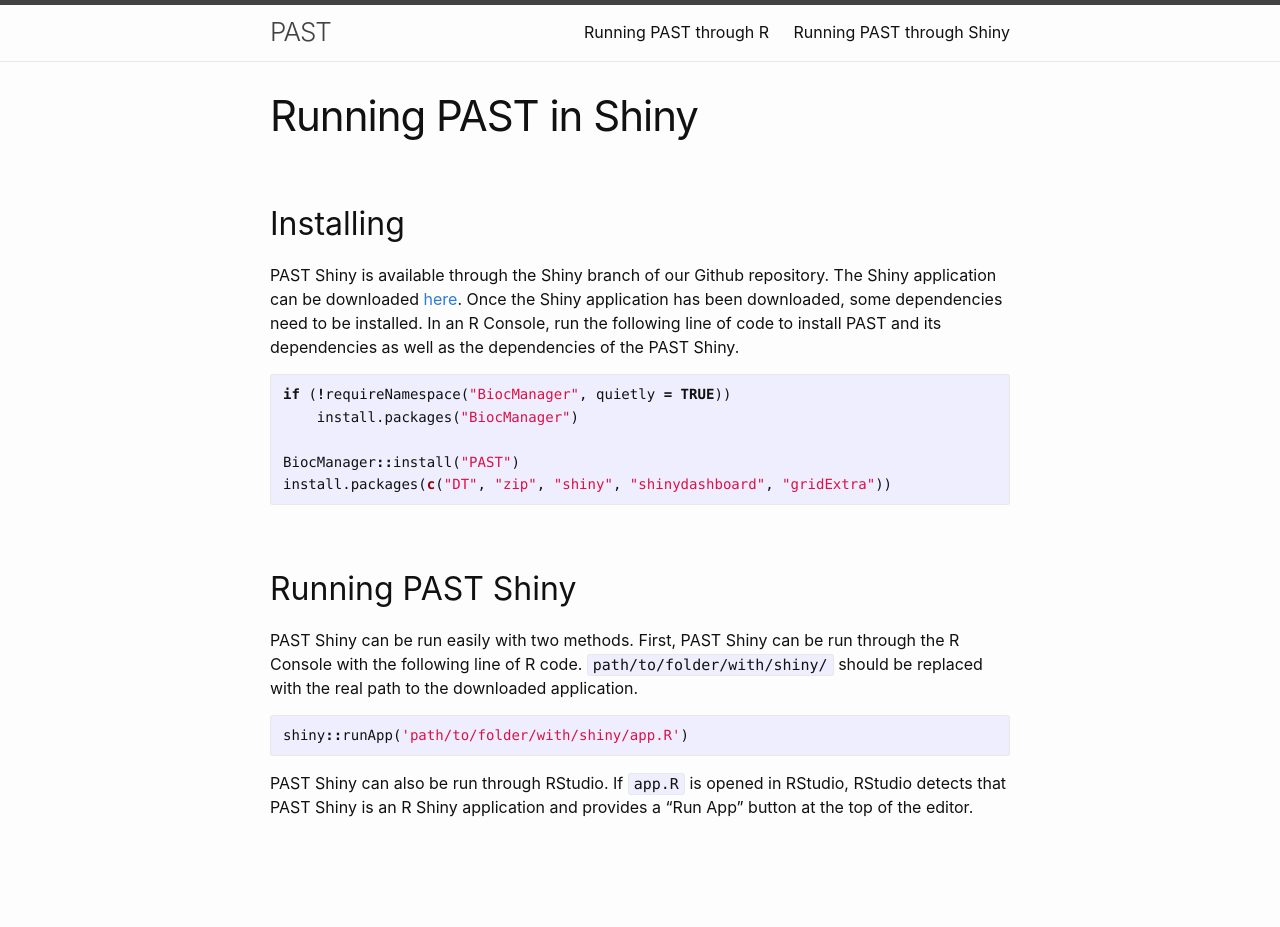
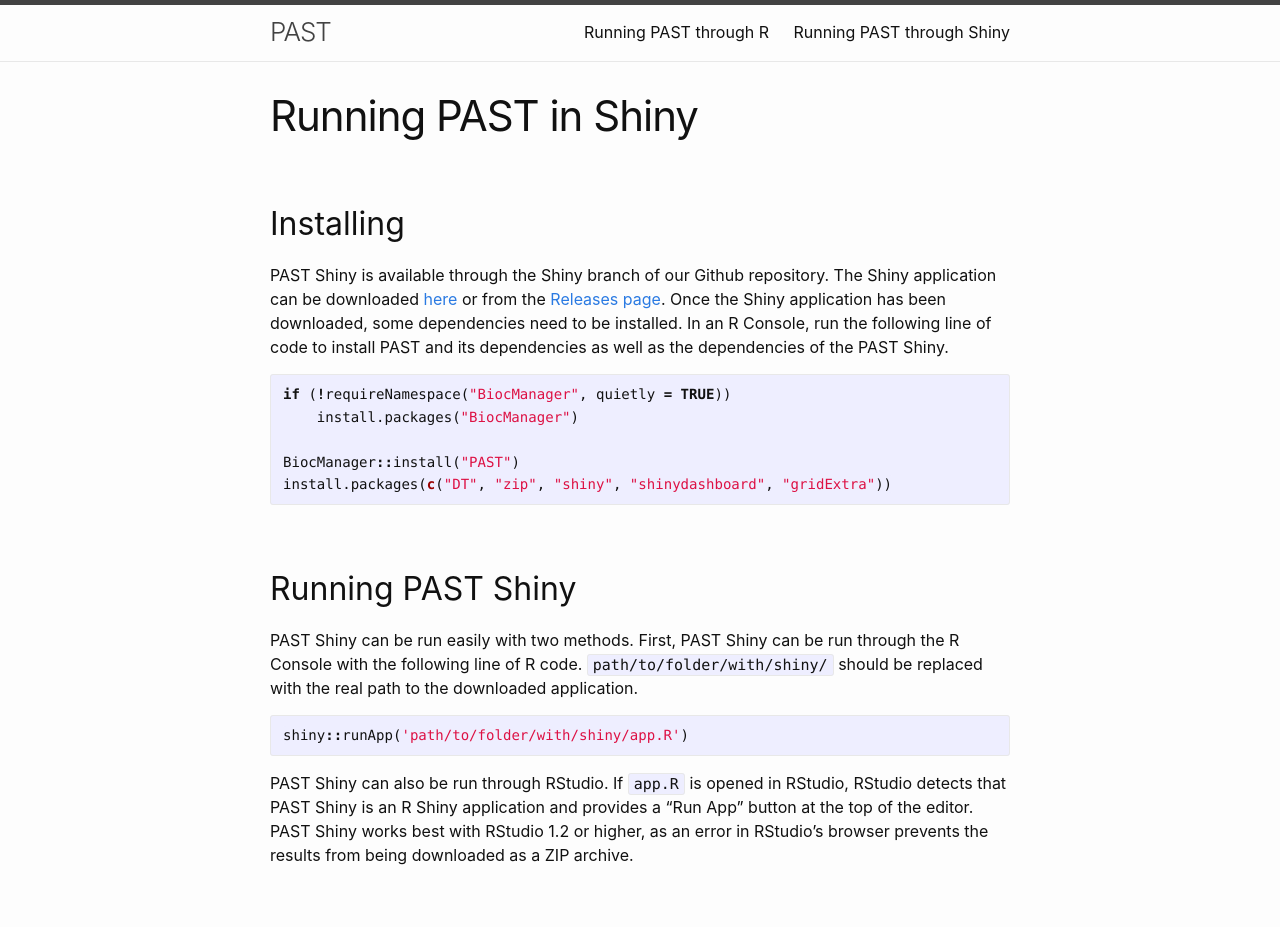
Before and after one commit to IGBB/PAST, a Jekyll site: the page built from shiny.md, in a window 1280 px wide. Built offline with Jekyll 4.4.1, drawn with Linux system fonts in a browser that asks for light colours; before the commit the page ends 900 px from its top, so only the background shows below that.

Commit message:
updated documentation and menu

````diff
--- a/_includes/header.html
+++ b/_includes/header.html
@@ -19,7 +19,7 @@
 
         <div class="trigger">
           {% for item in site.data.navigation.nav %}
-            <a class="page-link" href="{{ item.url | prepend: site.baseurl }}">{{ item.title }}</a>
+            <a class="page-link" href="{{ item.url | prepend: site.url }}">{{ item.title }}</a>
           {% endfor %}
         </div>
       </nav>
--- a/shiny.md
+++ b/shiny.md
@@ -6,7 +6,7 @@
 
 ## Installing
 
-PAST Shiny is available through the Shiny branch of our Github repository. The Shiny application can be downloaded <a href="data:text/plain;charset=UTF-8,https://raw.githubusercontent.com/IGBB/PAST/shiny/app.R" download>here</a>. Once the Shiny application has been downloaded, some dependencies need to be installed. In an R Console, run the following line of code to install PAST and its dependencies as well as the dependencies of the PAST Shiny.
+PAST Shiny is available through the Shiny branch of our Github repository. The Shiny application can be downloaded <a href="https://github.com/IGBB/PAST/releases/download/v1.0.0/app.R">here</a> or from the [Releases page](https://github.com/IGBB/PAST/releases/). Once the Shiny application has been downloaded, some dependencies need to be installed. In an R Console, run the following line of code to install PAST and its dependencies as well as the dependencies of the PAST Shiny.
 
 ```r
 if (!requireNamespace("BiocManager", quietly = TRUE))
@@ -24,4 +24,4 @@
 shiny::runApp('path/to/folder/with/shiny/app.R')
 ```
 
-PAST Shiny can also be run through RStudio. If `app.R` is opened in RStudio, RStudio detects that PAST Shiny is an R Shiny application and provides a "Run App" button at the top of the editor.
+PAST Shiny can also be run through RStudio. If `app.R` is opened in RStudio, RStudio detects that PAST Shiny is an R Shiny application and provides a "Run App" button at the top of the editor. PAST Shiny works best with RStudio 1.2 or higher, as an error in RStudio's browser prevents the results from being downloaded as a ZIP archive.
````
Also changed, not shown: 1 other file.
